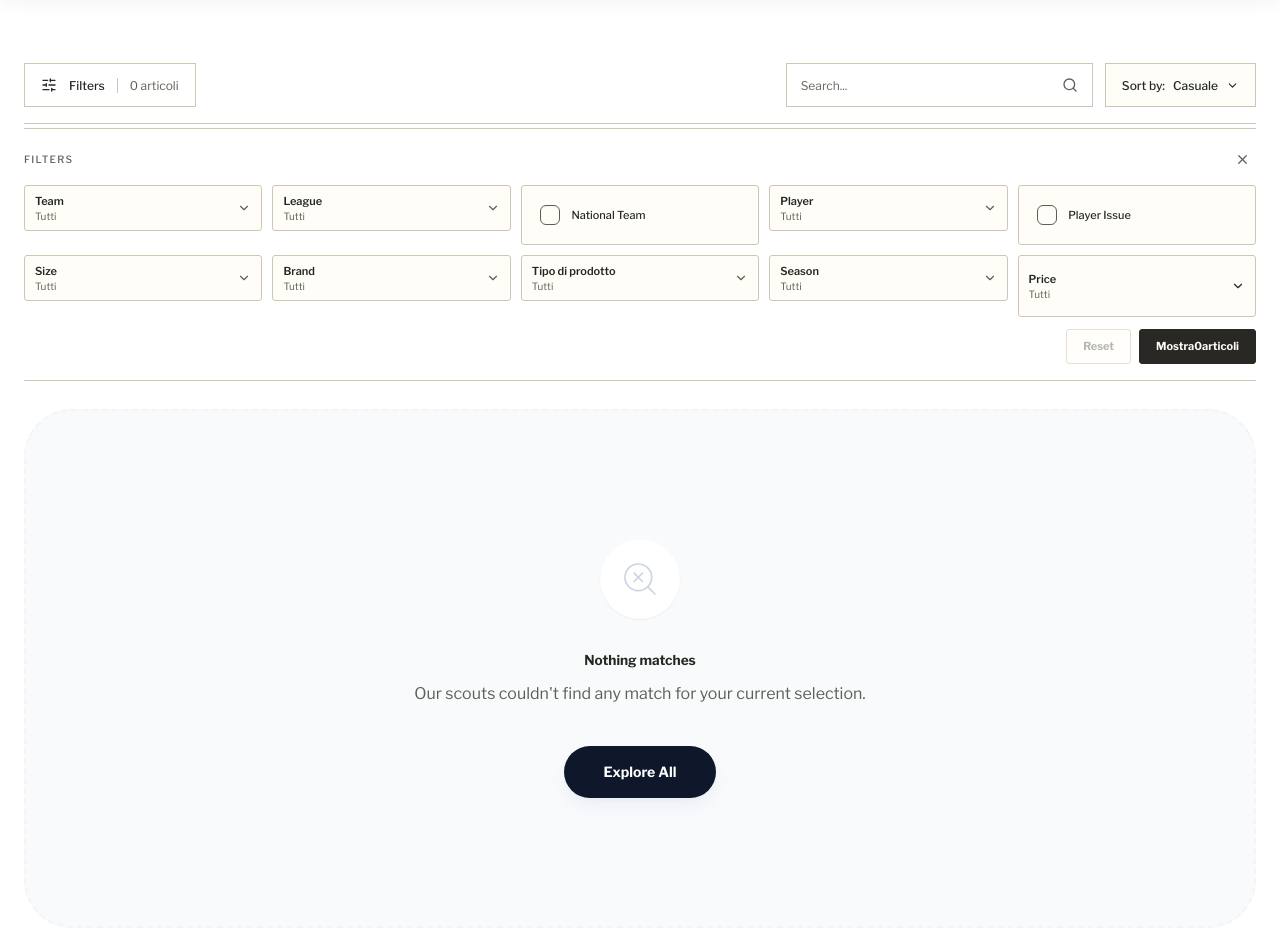
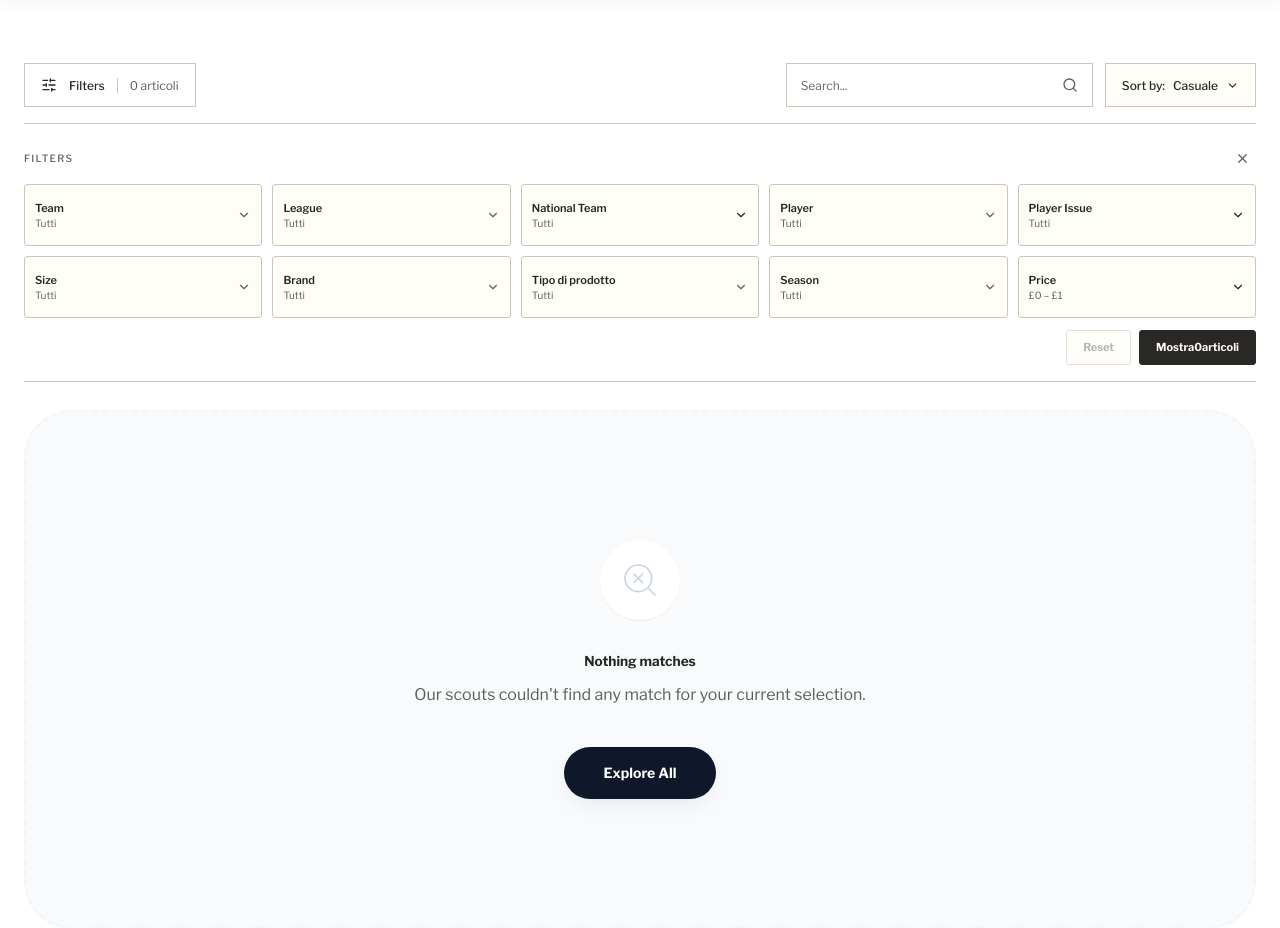
Before and after one commit to VitoAntonioPagone/kitaly, a Flask app: page / in a window 1280 px wide, after a click that opens the changed part. Shown: the part 152-1080 px from the top of the page. Run offline with Flask 3, Linux system fonts and the light colour scheme; the visitor is signed in with stand-in values (Sample User, id 1); data that the repository does not hold is empty; some libraries are stand-ins or nearby versions; some web fonts are replaced.

Commit message:
Unify filter controls and simplify price range

```diff
--- a/static/css/filter-drawer.css
+++ b/static/css/filter-drawer.css
@@ -3,7 +3,7 @@ body.catalogue-renovated .catalogue-filter-bar { margin-bottom: 0; }
 body.catalogue-renovated #catalog-filters-toggle.stock-filter-trigger { display: inline-flex; width: auto; align-items: center; gap: 12px; min-height: 44px; padding: 0 16px; border: 1px solid var(--rule); border-radius: 0; color: var(--ink) !important; background: transparent !important; font: 500 12px 'Libre Franklin',sans-serif; cursor: pointer; }
 .stock-filter-trigger svg { width: 16px; height: 16px; }
 .stock-filter-trigger__count { padding-left: 12px; border-left: 1px solid var(--rule); color: var(--muted); font-weight: 400; }
-body.catalogue-renovated #catalog-filters-panel.stock-filter-drawer { position: relative; inset: auto; width: 100%; max-width: none; height: auto; max-height: none; margin: -20px 0 28px; padding: 16px 0; border: 0; border-block: 1px solid var(--rule); border-radius: 0; color: var(--ink); background: transparent; overflow: visible; box-shadow: none; }
+body.catalogue-renovated #catalog-filters-panel.stock-filter-drawer { position: relative; inset: auto; width: 100%; max-width: none; height: auto; max-height: none; margin: -20px 0 28px; padding: 16px 0; border: 0; border-bottom: 1px solid var(--rule); border-radius: 0; color: var(--ink); background: transparent; overflow: visible; box-shadow: none; }
 body.catalogue-renovated #catalog-filters-panel[hidden] { display: none; }
 .stock-filter-drawer__heading { display: flex; align-items: center; justify-content: space-between; margin-bottom: 12px; }
 body.catalogue-renovated #catalog-filters-panel h2 { margin: 0; font: 500 10px 'Libre Franklin',sans-serif; letter-spacing: .12em; text-transform: uppercase; color: var(--muted); }
@@ -13,7 +13,7 @@ body.catalogue-renovated .stock-filter-drawer [data-filter-form] { display: flex
 body.catalogue-renovated .stock-filter-drawer [data-filter-form] > .space-y-6 { display: grid; grid-template-columns: repeat(5, minmax(0, 1fr)); gap: 10px; width: 100%; align-items: start; }
 body.catalogue-renovated .stock-filter-drawer [data-filter-form] > .space-y-6 > * { margin: 0 !important; min-width: 0; }
 body.catalogue-renovated #catalog-filters-panel .catalog-filter-group { border: 1px solid var(--rule); border-radius: 3px; background: transparent; box-shadow: none; }
-body.catalogue-renovated #catalog-filters-panel .catalog-filter-summary { min-height: 44px; height: auto; padding: 8px 10px; font-size: 11px; border-radius: 3px; }
+body.catalogue-renovated #catalog-filters-panel .catalog-filter-summary { min-height: 60px; height: auto; padding: 8px 10px; font-size: 11px; border-radius: 3px; }
 body.catalogue-renovated #catalog-filters-panel .catalog-filter-summary > span::after { content: none; }
 .stock-filter-selection { display: block; max-width: 150px; overflow: hidden; white-space: nowrap; text-overflow: ellipsis; margin-top: 2px; color: var(--muted); font-size: 10px; font-weight: 400; }
 body.catalogue-renovated #catalog-filters-panel .catalog-filter-group > div { position: absolute; inset: calc(100% + 5px) auto auto 0; width: max(100%, 220px); max-width: calc(100vw - 64px); max-height: 240px; padding: 6px; background: var(--paper-bright); border: 1px solid var(--rule); border-radius: 3px; box-shadow: 0 8px 24px #0002; overflow-y: auto; z-index: 40; }
@@ -89,3 +89,5 @@ body.catalogue-renovated #catalog-filters-panel .catalog-filter-flags { min-heig
 body.catalogue-renovated #catalog-filters-panel .catalog-price-panel .price-panel-actions { margin-top: 8px; padding-top: 8px; }
 body.catalogue-renovated #catalog-filters-panel .catalog-price-panel .price-range-sliders { margin-block: 4px 8px; }
 body.catalogue-renovated #catalog-filters-panel .catalog-price-filter .catalog-filter-summary { min-height: 60px; }
+
+body.catalogue-renovated #catalog-filters-panel .price-range-values { display: flex; justify-content: space-between; gap: 12px; color: var(--ink); font: 500 11px 'Libre Franklin',sans-serif; }
--- a/static/js/catalogue-filters.js
+++ b/static/js/catalogue-filters.js
@@ -8,7 +8,7 @@ document.addEventListener('DOMContentLoaded', () => {
     const total = form.querySelector('[data-filter-result-count]');
     const reset = form.querySelector('[data-reset-filters]');
     const groups = [...form.querySelectorAll('details.catalog-filter-group')];
-    const controls = [...form.querySelectorAll('input[name]')].filter(input => input.type !== 'hidden');
+    const controls = [...form.querySelectorAll('input[name]')].filter(input => input.type !== 'hidden' || input.hasAttribute('data-price-number'));
     const italian = document.documentElement.lang === 'it';
     let opener = null;
     let timer = null;
@@ -51,6 +51,12 @@ document.addEventListener('DOMContentLoaded', () => {
                 description = document.createElement('small');
                 description.className = 'stock-filter-selection';
                 label.append(description);
+            }
+            if (group.classList.contains('catalog-price-filter')) {
+                const low = form.querySelector('[data-price-output="min"]').textContent;
+                const high = form.querySelector('[data-price-output="max"]').textContent;
+                description.textContent = `${low} – ${high}`;
+                return;
             }
             description.textContent = selected.length ? selected.join(', ') : (italian ? 'Tutti' : 'All');
             group.toggleAttribute('data-selected', selected.length > 0);
@@ -104,6 +110,8 @@ document.addEventListener('DOMContentLoaded', () => {
         });
         rail.style.setProperty('--range-start', `${Number(sliders[0].value) / ceiling * 100}%`);
         rail.style.setProperty('--range-end', `${Number(sliders[1].value) / ceiling * 100}%`);
+        form.querySelector('[data-price-output="min"]').textContent = `£${sliders[0].value}`;
+        form.querySelector('[data-price-output="max"]').textContent = `£${sliders[1].value}`;
         sliders[0].style.zIndex = Number(sliders[0].value) === ceiling ? '2' : '1';
     }
     sliders.forEach(slider => slider.addEventListener('input', () => {
@@ -115,9 +123,6 @@ document.addEventListener('DOMContentLoaded', () => {
         syncRange();
     }));
     [minimum, maximum].forEach(input => input.addEventListener('input', syncRange));
-    form.querySelector('[data-price-clear]').addEventListener('click', () => {
-        minimum.value = ''; maximum.value = ''; syncRange(); preview();
-    });
     apply.disabled = false;
     syncRange();
     sync();
--- a/templates/public/catalog.html
+++ b/templates/public/catalog.html
@@ -4,7 +4,7 @@
 {% block page_styles %}
 <link href="https://fonts.googleapis.com/css2?family=Barlow+Condensed:ital,wght@0,600;0,700;1,600&family=Libre+Franklin:wght@400;500;600;700&display=swap" rel="stylesheet">
 <link rel="stylesheet" href="{{ url_for('static', filename='css/catalogue-renovation.css', v='20261031-brass-hover') }}">
-<link rel="stylesheet" href="{{ url_for('static', filename='css/filter-drawer.css', v='20261031-inline-filters') }}">
+<link rel="stylesheet" href="{{ url_for('static', filename='css/filter-drawer.css', v='20261031-uniform-filters') }}">
 {% endblock %}
 
 {% block title %}{{ _('Catalogue') }}{% if request.args.get('brand') %} — {{ request.args.get('brand') }}{% endif %} —
@@ -304,7 +304,12 @@ The Stock{% endblock %}
                                 </details>
                             </div>
                             <div>
-                                <div class="catalog-filter-group catalog-filter-flags flex flex-wrap gap-2.5">
+                                <details class="catalog-filter-group">
+                                    <summary class="catalog-filter-summary flex list-none items-center justify-between gap-3">
+                                        <span>{{ _('National Team') }}</span>
+                                        <i data-lucide="chevron-down" class="catalog-filter-summary-icon h-4 w-4" aria-hidden="true"></i>
+                                    </summary>
+                                    <div>
                                     {% if nazionale_filter is sameas false %}
                                     <input type="hidden" name="nazionale" value="0">
                                     {% endif %}
@@ -317,6 +322,7 @@ The Stock{% endblock %}
                                         {{ _('National Team') }}
                                     </button>
                                 </div>
+                                </details>
                             </div>
                             <div>
                                 <details
@@ -345,7 +351,12 @@ The Stock{% endblock %}
                                 </details>
                             </div>
                             <div>
-                                <div class="catalog-filter-group catalog-filter-flags flex flex-wrap gap-2.5">
+                                <details class="catalog-filter-group">
+                                    <summary class="catalog-filter-summary flex list-none items-center justify-between gap-3">
+                                        <span>{{ _('Player Issue') }}</span>
+                                        <i data-lucide="chevron-down" class="catalog-filter-summary-icon h-4 w-4" aria-hidden="true"></i>
+                                    </summary>
+                                    <div>
                                     <input id="filter-player-issued" type="checkbox" name="player_issued" value="1"
                                         class="sr-only" {% if request.args.get('player_issued') in ['1', 'true', 'yes', 'on'] %}checked{% endif %}>
                                     <button type="button"
@@ -355,6 +366,7 @@ The Stock{% endblock %}
                                         {{ _('Player Issue') }}
                                     </button>
                                 </div>
+                                </details>
                             </div>
                             <div>
                                 <details
@@ -468,26 +480,15 @@ The Stock{% endblock %}
                                     </summary>
                                 <div class="catalog-price-panel">
                                     <input type="hidden" name="price_currency" value="GBP">
-                                    <div class="price-panel-heading"><span id="price-range-heading">{{ _('Price') }}</span></div>
-                                    <div class="price-panel-actions">
-                                        <button type="button" class="price-clear" data-price-clear>{{ 'Cancella' if session.get('lang') == 'it' else 'Clear' }}</button>
-                                    </div>
                                     <div class="price-range-sliders">
                                         <label for="price-from-range">{{ 'Prezzo minimo' if session.get('lang') == 'it' else 'Minimum price' }}</label>
                                         <input id="price-from-range" type="range" min="0" max="{{ price_ceiling }}" step="1" value="{{ price_min if price_min is not none else 0 }}" data-price-range="min">
                                         <label for="price-to-range">{{ 'Prezzo massimo' if session.get('lang') == 'it' else 'Maximum price' }}</label>
                                         <input id="price-to-range" type="range" min="0" max="{{ price_ceiling }}" step="1" value="{{ price_max if price_max is not none else price_ceiling }}" data-price-range="max">
                                     </div>
-                                    <div class="price-number-fields">
-                                        <div>
-                                            <label for="price-from" class="sr-only">{{ 'Prezzo minimo' if session.get('lang') == 'it' else 'Minimum price' }}</label>
-                                            <span class="price-input-wrap"><span aria-hidden="true">£</span><input id="price-from" type="number" name="price_min" min="0" step="any" placeholder="0" value="{{ price_min if price_min is not none else '' }}" data-price-number="min"></span>
-                                        </div>
-                                        <div>
-                                            <label for="price-to" class="sr-only">{{ 'Prezzo massimo' if session.get('lang') == 'it' else 'Maximum price' }}</label>
-                                            <span class="price-input-wrap"><span aria-hidden="true">£</span><input id="price-to" type="number" name="price_max" min="0" step="any" placeholder="{{ price_ceiling }}" value="{{ price_max if price_max is not none else '' }}" data-price-number="max"></span>
-                                        </div>
-                                    </div>
+                                    <div class="price-range-values"><output data-price-output="min">£{{ price_min if price_min is not none else 0 }}</output><output data-price-output="max">£{{ price_max if price_max is not none else price_ceiling }}</output></div>
+                                    <input type="hidden" name="price_min" value="{{ price_min if price_min is not none else '' }}" data-price-number="min">
+                                    <input type="hidden" name="price_max" value="{{ price_max if price_max is not none else '' }}" data-price-number="max">
                                 </div>
                             </details>
                         </div>
@@ -624,7 +625,7 @@ The Stock{% endblock %}
 
 {% block scripts %}
 <script src="{{ url_for('static', filename='js/gallery-hover.js', v='20261022-return-to-cover') }}"></script>
-<script src="{{ url_for('static', filename='js/catalogue-filters.js', v='20261031-inline-filters') }}"></script>
+<script src="{{ url_for('static', filename='js/catalogue-filters.js', v='20261031-uniform-filters') }}"></script>
 <script>
     document.addEventListener('DOMContentLoaded', () => {
         document.querySelectorAll('[data-gallery]').forEach((gallery) => {
```
